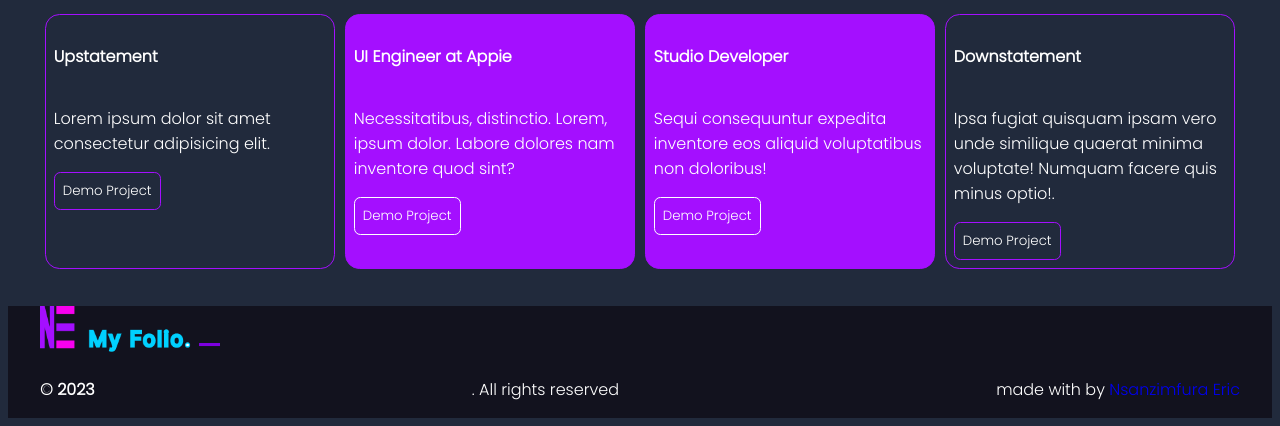
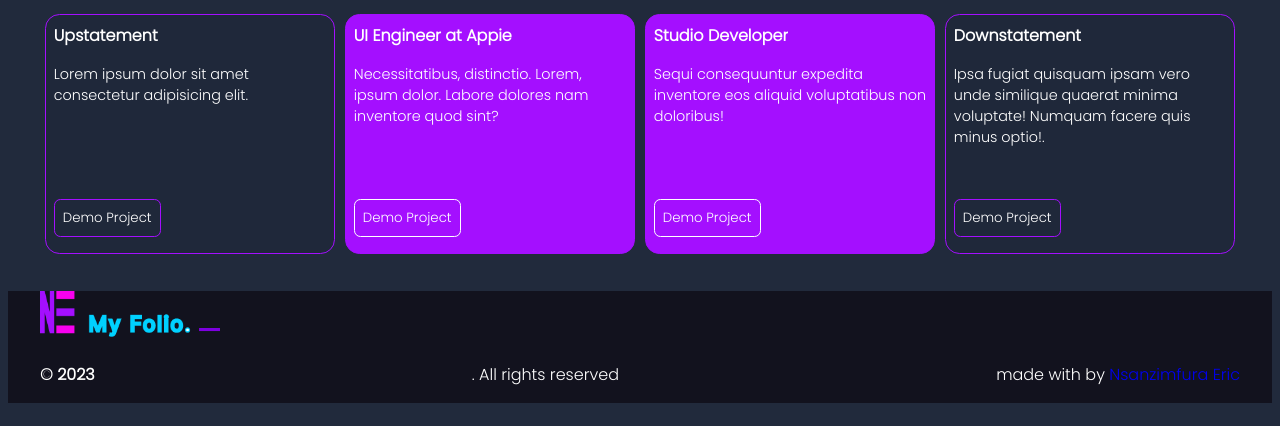
Before and after one commit to Kress2000/my-brand, a plain HTML site: page index.html in a window 1280 px wide. Shown: the part 2458-2884 px from the top of the page. Drawn offline with Linux system fonts and the light colour scheme; some icons are missing.

Commit message:
other exp pages design

```diff
--- a/index.html
+++ b/index.html
@@ -93,7 +93,7 @@
                         <div class="circle">
                             <i class="fa-sharp fa-solid fa-arrow-down"></i>
                         </div>
-                        <a href="Kress2000.github.io">Resume</a>
+                        <a href="https://kress2000.github.io/" target="_blank">Resume</a>
                     </div>
                 </div>
             </div>
@@ -245,7 +245,7 @@
                                 <span>Featured Project</span>
                                 <span>Tryotel App</span>
                             </div>
-                            <button class="btn"><a href="github.com/Kress2000/nsanzimfura">View Project</a></button>
+                            <button class="btn"><a href="https://www.github.com/Kress2000/nsanzimfura">View Project</a></button>
                         </div>
                         <div class="phoneRotate">
                             <img src="./img/phone.png" alt="Rotating phone">
@@ -256,7 +256,7 @@
                     <h2>Other projects</h2>
                     <div>
                         <div class="otherProjectsBox">
-                            <div>
+                            <div class="nobg">
                                 <h4>Upstatement</h4>
                                 <p>Lorem ipsum dolor sit amet consectetur adipisicing elit. </p>
                                 <button class="Demo btn">Demo Project</button>
@@ -273,7 +273,7 @@
                                 <p>  Sequi consequuntur expedita inventore eos aliquid voluptatibus non doloribus!</p>
                                 <button class="Demo btn">Demo Project</button>
                             </div>
-                            <div>
+                            <div class="nobg">
                                 <h4>Downstatement</h4>
                                 <p> Ipsa fugiat quisquam ipsam vero unde similique quaerat minima voluptate! Numquam facere quis minus optio!.</p>
                                 <button class="Demo btn">Demo Project</button>
@@ -281,6 +281,10 @@
                         </div>
                     </div>
                 </div>
+            </div>
+            <!-- Blogs  page -->
+            <div class="blogs-page" id="blogs">
+
             </div>
         </section>
         <!-- END OF BODY SECTION -->
--- a/style.css
+++ b/style.css
@@ -599,11 +599,11 @@ height: 100%;
 .btn a{
     color: var(--white);
     cursor: var(--cursor);
+    text-decoration: none;
 }
 .btn:hover{
     background-color: transparent;
     border: 2px solid var(--btn-bg);
-    display: none;
 }
 .projectBox .phoneRotate{
     padding: 0 2rem;
@@ -683,9 +683,25 @@ height: 100%;
     padding: .5rem;
     display: flex;
     flex-direction: column;
+    justify-content: flex-start;
+    align-items: flex-start;
+    position: relative;
+    height: 30vh;
+}
+ .otherProjectsBox >div h4{
+    margin: 0 0 1rem 0;
+    padding: 0;
+}
+.otherProjectsBox >div p{
+    margin: 0 0 1rem 0;
+    padding: 0;
+    font-size: .9rem;
 }
 .otherProjectsBox  .bg{
     background-color: var(--btn-bg);
+}
+.otherProjectsBox .nobg{
+    background-color: var(--bg);
 }
 .Demo{
     background-color: transparent !important;
@@ -694,13 +710,22 @@ height: 100%;
     color: var(--white);
     border-radius: .4rem;
     border: 1px solid var(--btn-bg);
+    position: absolute;
+    bottom: 1rem;
 }
 .bg .Demo{
     border: 1px solid var(--white);
+}
+.otherProjectsBox .bg .Demo:hover{
+    background-color: var(--bg);
+}
+.otherProjectsBox .nobg .Demo:hover{
+    background-color: var(--btn-bg);
+}
+/* blogs page */
 
-}
 
-/* ---FOOTER SECTION ---*/
+/* --- FOOTER SECTION ---*/
 .wrapper .footer-section{
     background: #12121E;
     margin: 0;
```
Also changed, not shown: style.min.css.
